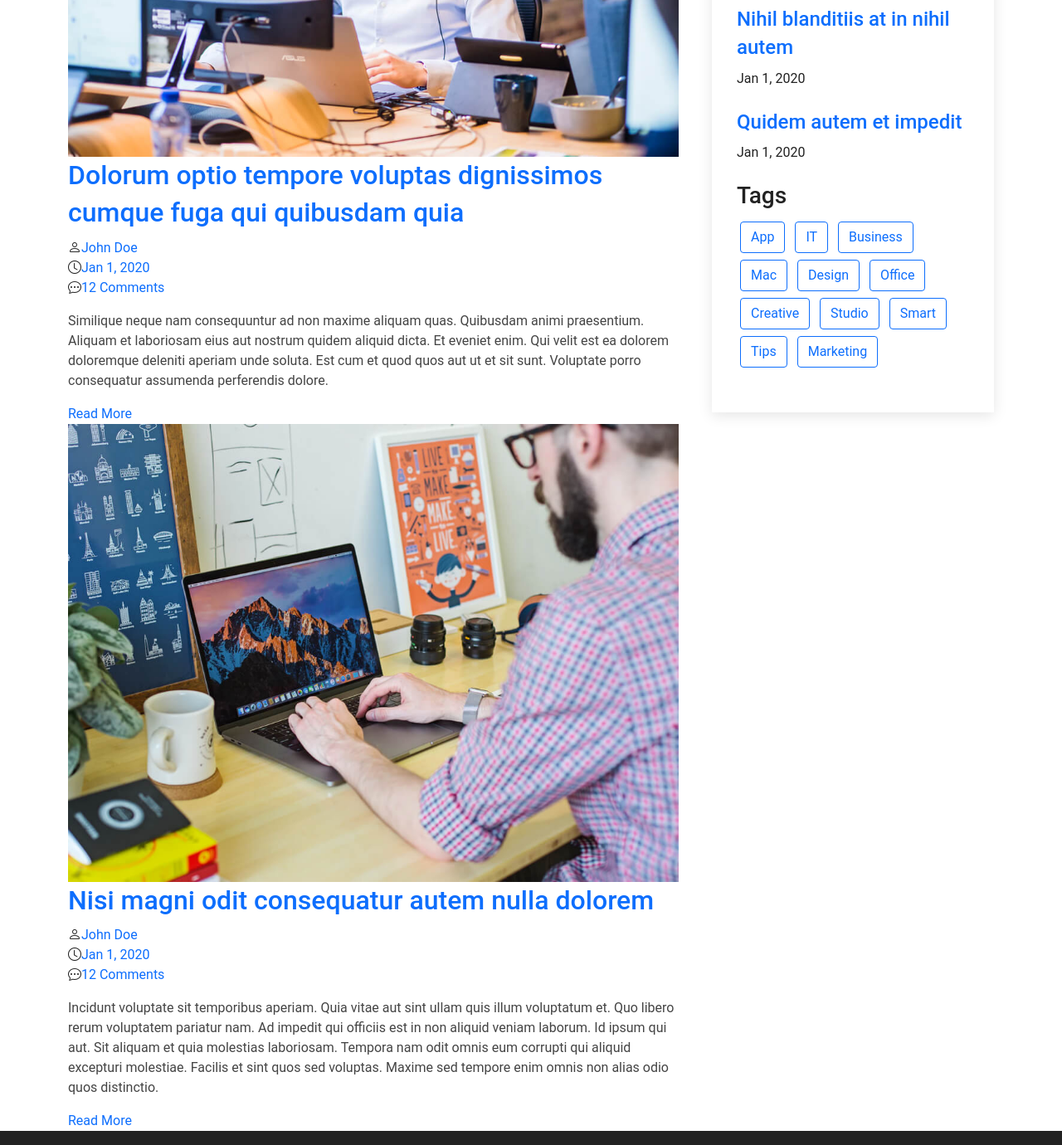
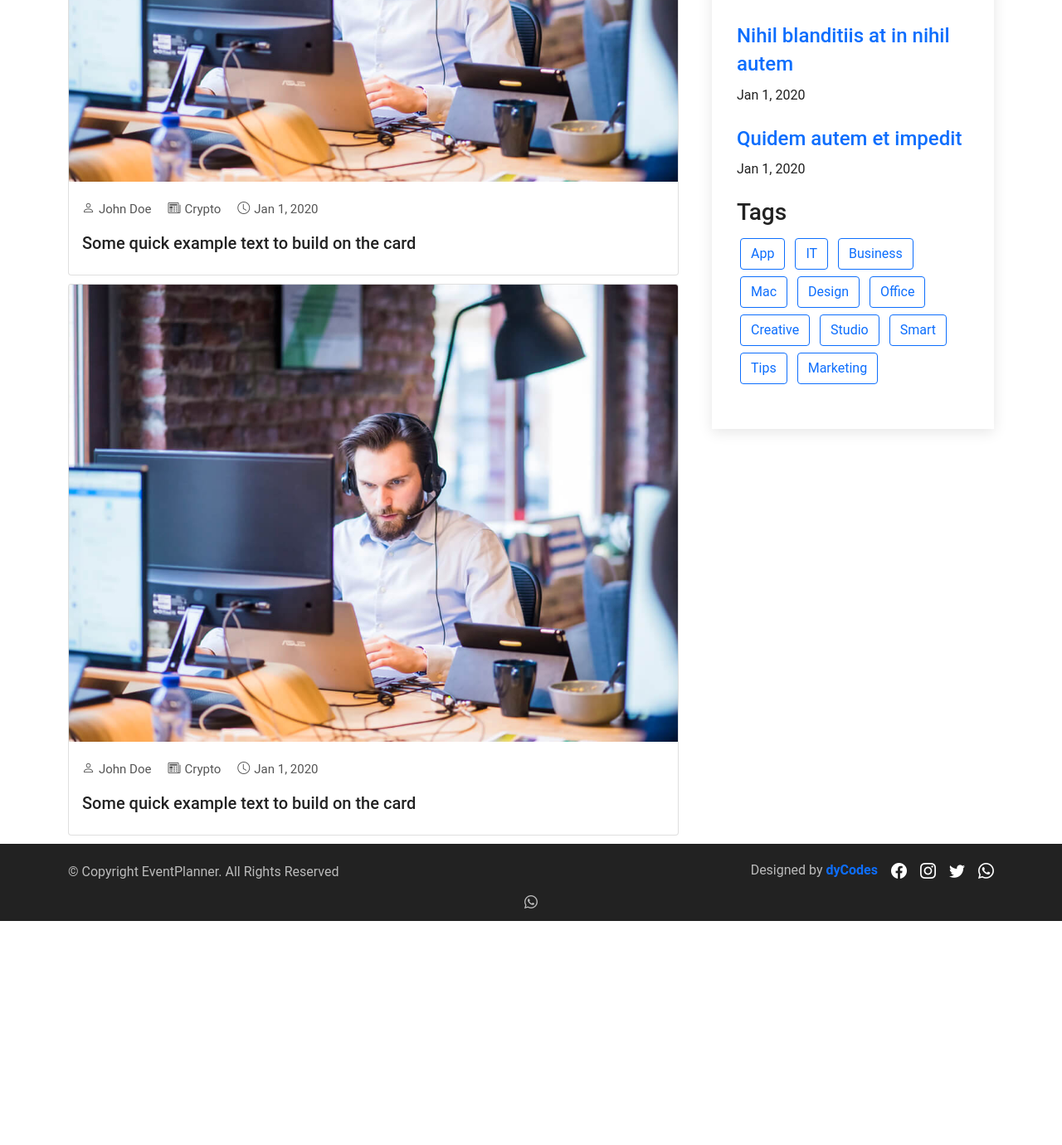
Before and after one commit to dyCodes/media-blog, a plain HTML site: page index.html in a window 1280 px wide. Shown: the part 1019-2399 px from the top of the page at 83% size. After the commit the page ends 2129 px from the top, so only its background shows below. Drawn offline with Linux system fonts and the light colour scheme.

Commit message:
Update styles

```diff
--- a/assets/scss/_base.scss
+++ b/assets/scss/_base.scss
@@ -51,7 +51,8 @@ ol,
 ul {
 	padding: 0;
 }
-.form-control:focus {
-	border-color: $mainColor;
+.form-control:focus,
+.btn:focus {
+	border-color: $black;
 	box-shadow: none !important;
 }
--- a/assets/scss/_components.scss
+++ b/assets/scss/_components.scss
@@ -1,7 +1,6 @@
 form.search_form {
-	max-width: 360px;
+	width: 100%;
 	height: 38px;
-	margin-left: auto;
 
 	input {
 		background: transparent;
@@ -12,3 +11,30 @@ form.search_form {
 		background: #ffc107;
 	}
 }
+article {
+	border-radius: 10px;
+	overflow: hidden;
+
+	.entry-meta {
+		padding-top: 6px;
+
+		li {
+			margin-right: 20px;
+			font-size: 15px;
+
+			a,
+			.bi {
+				color: #555;
+			}
+			.bi {
+				padding-right: 5px;
+			}
+		}
+	}
+	.entry-title {
+		color: #222;
+		h2 {
+			font-size: 20px;
+		}
+	}
+}
--- a/assets/scss/_config.scss
+++ b/assets/scss/_config.scss
@@ -1,6 +1,7 @@
 // COLORS
 $mainColor: #e7d34a;
-$textColor: #444;
+$black: #222;
+$textColor: #333335;
 
 // MIXINS
 @mixin grid_center {
--- a/assets/scss/_layout.scss
+++ b/assets/scss/_layout.scss
@@ -50,6 +50,11 @@ header {
 		#searchForm {
 			width: 100%;
 			@include hideOnMobile;
+			form.search_form {
+				max-width: 360px;
+				height: 38px;
+				margin-left: auto;
+			}
 		}
 	}
 
@@ -94,20 +99,11 @@ footer {
 	// hide button
 	transform: translateY(200px);
 
-	a {
-		display: block;
-		height: 55px;
-		width: 55px;
-		padding: 5px;
-		border-radius: 50%;
-		background: #25d366;
-		box-shadow: 0 0 18px -5px #25d366;
+	.bi-whatsapp {
+		color: #fff;
+		font-size: 30px;
+	}
 
-		.bi-whatsapp {
-			color: #fff;
-			font-size: 30px;
-		}
-	}
 	&._show {
 		transform: translateY(0);
 	}
@@ -132,4 +128,9 @@ footer {
 			}
 		}
 	}
+	main {
+		#sidebar {
+			padding: 30px 20px;
+		}
+	}
 }
--- a/assets/scss/main.scss
+++ b/assets/scss/main.scss
@@ -18,7 +18,7 @@
 
 /*!----- HERO SECTION -------*/
 #hero {
-	margin-top: 20px;
+	padding: 20px 0;
 
 	article {
 		height: 65vh;
@@ -37,31 +37,29 @@
 			position: absolute;
 			bottom: 0;
 			background: linear-gradient(#0000, rgba(34, 34, 34, 0.85), #222);
-		}
-		.entry-meta {
-			padding-top: 6px;
 
-			li {
-				margin-right: 20px;
-				font-size: 15px;
-
+			.entry-meta li {
 				a,
 				.bi {
 					color: #eee;
 				}
-				.bi {
-					padding-right: 5px;
-				}
 			}
-		}
-		.entry-title {
-			color: #fff;
-			h2 {
-				font-size: 20px;
+			.entry-title {
+				color: #fff;
 			}
 		}
 	}
 }
 
+main .posts {
+	article {
+		margin: 10px 0;
+	}
+}
+
+#sidebar {
+	.widget {
+	}
+}
 @include tablet {
 }
--- a/index.html
+++ b/index.html
@@ -120,6 +120,11 @@
 
             <div class="card-body">
               <ul class="entry-meta _flex">
+                <li class="_flex">
+                  <i class="bi bi-person"></i> <a href="blog-single.html">John
+                    Doe</a>
+                </li>
+
                 <li class="_flex"><i class="bi bi-newspaper"></i>
                   <a href="blog-single.html">Crypto</a>
                 </li>
@@ -143,6 +148,11 @@
 
             <div class="card-body">
               <ul class="entry-meta _flex">
+                <li class="_flex">
+                  <i class="bi bi-person"></i> <a href="blog-single.html">John
+                    Doe</a>
+                </li>
+
                 <li class="_flex"><i class="bi bi-newspaper"></i>
                   <a href="blog-single.html">Crypto</a>
                 </li>
@@ -170,84 +180,63 @@
     <div class="container mt-4 mt-lg-5">
       <div class="row">
 
-        <div class="col-lg-8 entries">
+        <div class="col-lg-8 posts">
 
-          <article class="entry">
+          <article class="card post">
+            <img src="./assets/img/blog/blog-1.jpg" alt="">
 
-            <div class="entry-img">
-              <img src="assets/img/blog/blog-1.jpg" alt="" class="img-fluid">
-            </div>
-
-            <h2 class="entry-title">
-              <a href="blog-single.html">Dolorum optio tempore voluptas dignissimos cumque fuga qui quibusdam quia</a>
-            </h2>
-
-            <div class="entry-meta">
-              <ul>
-                <li class="d-flex align-items-center"><i class="bi bi-person"></i> <a href="blog-single.html">John
+            <div class="card-body">
+              <ul class="entry-meta _flex">
+                <li class="_flex">
+                  <i class="bi bi-person"></i> <a href="blog-single.html">John
                     Doe</a>
                 </li>
-                <li class="d-flex align-items-center"><i class="bi bi-clock"></i> <a href="blog-single.html"><time
-                      datetime="2020-01-01">Jan 1, 2020</time></a></li>
-                <li class="d-flex align-items-center"><i class="bi bi-chat-dots"></i> <a href="blog-single.html">12
-                    Comments</a></li>
+
+                <li class="_flex"><i class="bi bi-newspaper"></i>
+                  <a href="blog-single.html">Crypto</a>
+                </li>
+
+                <li class="_flex">
+                  <i class="bi bi-clock"></i>
+                  <a href="blog-single.html">
+                    <time datetime="2020-01-01">Jan 1, 2020</time></a>
+                </li>
+
               </ul>
+
+              <a href="blog-single.html" class="entry-title">
+                <h2>Some quick example text to build on the card</h2>
+              </a>
             </div>
+          </article>
 
-            <div class="entry-content">
-              <p>
-                Similique neque nam consequuntur ad non maxime aliquam quas. Quibusdam animi praesentium. Aliquam et
-                laboriosam eius aut nostrum quidem aliquid dicta.
-                Et eveniet enim. Qui velit est ea dolorem doloremque deleniti aperiam unde soluta. Est cum et quod quos
-                aut ut
-                et sit sunt. Voluptate porro consequatur assumenda perferendis dolore.
-              </p>
-              <div class="read-more">
-                <a href="blog-single.html">Read More</a>
-              </div>
-            </div>
+          <article class="card post">
+            <img src="./assets/img/blog/blog-1.jpg" alt="">
 
-          </article><!-- End blog entry -->
-
-          <article class="entry">
-
-            <div class="entry-img">
-              <img src="assets/img/blog/blog-2.jpg" alt="" class="img-fluid">
-            </div>
-
-            <h2 class="entry-title">
-              <a href="blog-single.html">Nisi magni odit consequatur autem nulla dolorem</a>
-            </h2>
-
-            <div class="entry-meta">
-              <ul>
-                <li class="d-flex align-items-center"><i class="bi bi-person"></i> <a href="blog-single.html">John
+            <div class="card-body">
+              <ul class="entry-meta _flex">
+                <li class="_flex">
+                  <i class="bi bi-person"></i> <a href="blog-single.html">John
                     Doe</a>
                 </li>
-                <li class="d-flex align-items-center"><i class="bi bi-clock"></i> <a href="blog-single.html"><time
-                      datetime="2020-01-01">Jan 1, 2020</time></a></li>
-                <li class="d-flex align-items-center"><i class="bi bi-chat-dots"></i> <a href="blog-single.html">12
-                    Comments</a></li>
+
+                <li class="_flex"><i class="bi bi-newspaper"></i>
+                  <a href="blog-single.html">Crypto</a>
+                </li>
+
+                <li class="_flex">
+                  <i class="bi bi-clock"></i>
+                  <a href="blog-single.html">
+                    <time datetime="2020-01-01">Jan 1, 2020</time></a>
+                </li>
+
               </ul>
+
+              <a href="blog-single.html" class="entry-title">
+                <h2>Some quick example text to build on the card</h2>
+              </a>
             </div>
-
-            <div class="entry-content">
-              <p>
-                Incidunt voluptate sit temporibus aperiam. Quia vitae aut sint ullam quis illum voluptatum et. Quo
-                libero
-                rerum voluptatem pariatur nam.
-                Ad impedit qui officiis est in non aliquid veniam laborum. Id ipsum qui aut. Sit aliquam et quia
-                molestias
-                laboriosam. Tempora nam odit omnis eum corrupti qui aliquid excepturi molestiae. Facilis et sint quos
-                sed
-                voluptas. Maxime sed tempore enim omnis non alias odio quos distinctio.
-              </p>
-              <div class="read-more">
-                <a href="blog-single.html">Read More</a>
-              </div>
-            </div>
-
-          </article><!-- End blog entry -->
+          </article>
 
         </div><!-- End blog entries list -->
 
```
Also changed, not shown: assets/css/main.css.
